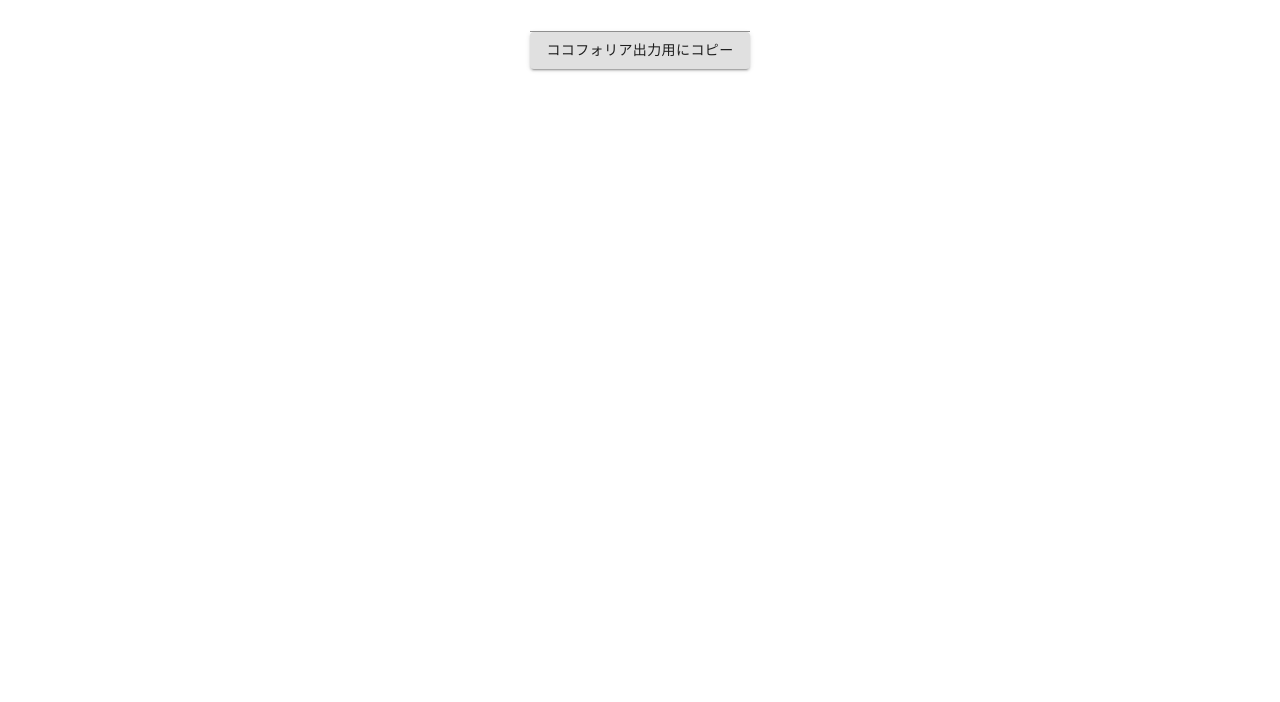
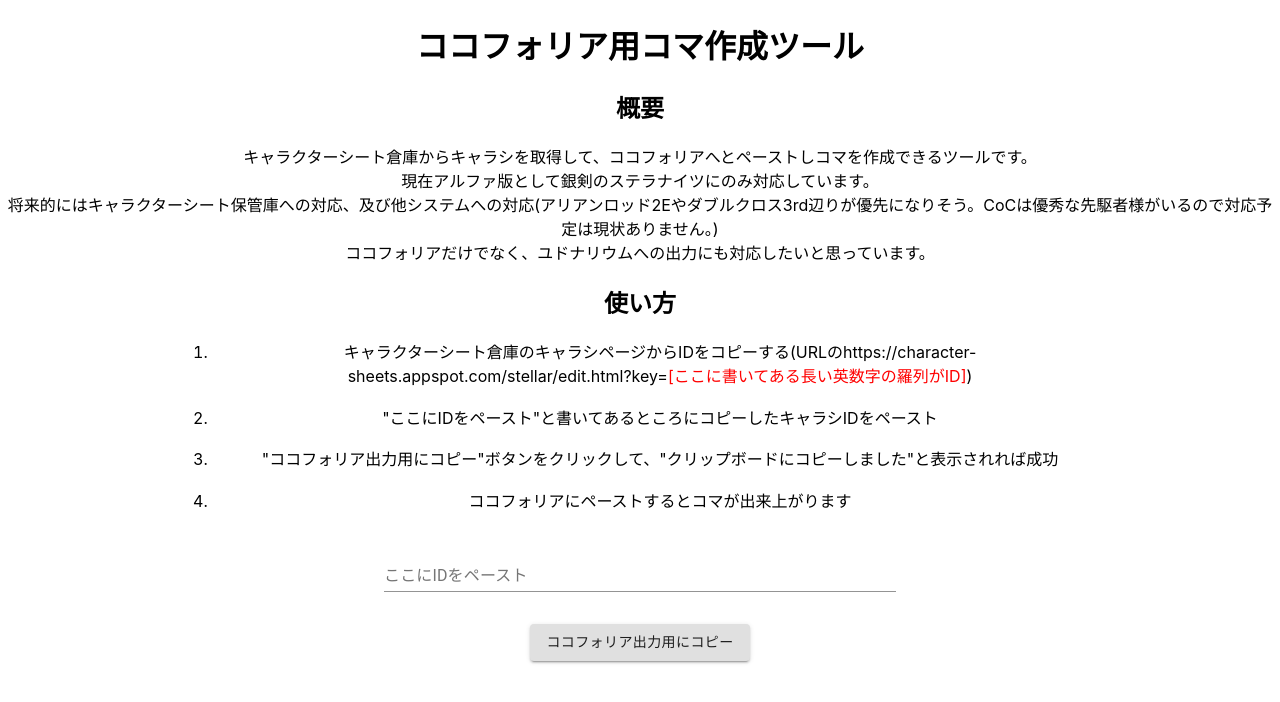
Before and after one commit to AmenoAtsuta/character-sheet-to-ccfolia, a React (Create React App) app: page / in a window 1280 px wide. Shown: the top 702 px of the page. Built offline with nearby package versions, Linux system fonts and the light colour scheme.

Commit message:
説明書き等を追加

```diff
--- a/src/App.tsx
+++ b/src/App.tsx
@@ -2,18 +2,50 @@
 import React, { useEffect, useState } from 'react';
 import fetchJsonp from "fetch-jsonp"
 import {Button, TextField} from '@material-ui/core';
+import { css } from '@emotion/react'
 import { styled } from '@mui/material/styles'
-import { createTheme } from "@material-ui/core/styles";
-import { ThemeProvider } from "@emotion/react";
+import { createTheme, ThemeProvider } from '@mui/material/styles';
+import {indigo, red} from '@mui/material/colors'
 import {ToStellarKnightsCcfolia} from "./to_charasheet_json/StellarKnights"
-import logo from './logo.svg';
 import './App.css';
-import { alertTitleClasses } from '@mui/material';
+
+const darkTheme=createTheme({
+  palette:{
+    mode: 'dark',
+  },
+  typography:{
+    fontFamily:[
+      "Noto Sans JP",
+      "Lato"
+    ].join(",")
+  }
+});
 
 const App:React.VFC=()=>{
   const [system,setSystem]=useState<string>("stellar")
   const [sheetId,setSheetId]=useState<string>("")
   const [resCharaSheet,setResCharaSheet]=useState({});
+
+  const inputForms=css`
+    margin: 2.5% 0;
+  `
+  const inputId=css`
+    width:40%;
+  `
+
+  const howToUseUl=css`
+    width:70%;
+    margin:0 auto;
+  `
+
+  const howToUseLi=css`
+    list-style-type:demical;
+    margin:2% 0;
+  `
+
+  const spanEmphasis=css`
+    color:red;
+  `
 
   useEffect(()=>{
     if(sheetId!=="" && system!==""){
@@ -29,15 +61,17 @@
             break
         }
       })
-      .catch(err=>console.log(err))
+      .catch((err)=>{
+        console.log(err)
+      })
   }
   },[sheetId,system])
 
-  const IdInputForm:React.VFC=()=>{
+  const InputForm:React.VFC=()=>{
     return (
-      <div>
+      <div css={inputForms}>
         <form>
-          <TextField variant="standard" onChange={idHandleChange} value={sheetId} />
+          <TextField variant="standard" label="ここにIDをペースト" onChange={idHandleChange} value={sheetId} css={inputId} />
         </form>
       </div>
     )
@@ -58,12 +92,29 @@
 
 
   return (
-    <div className="App">
-      <IdInputForm/>
-      <Button variant="contained" onClick={()=>copyCharaSheetJson()}>
-        ココフォリア出力用にコピー
-      </Button>
-    </div>
+    <ThemeProvider theme={darkTheme}>
+      <div className="App">
+        <h1>ココフォリア用コマ作成ツール</h1>
+        <h2>概要</h2>
+        <p>
+          キャラクターシート倉庫からキャラシを取得して、ココフォリアへとペーストしコマを作成できるツールです。<br/>
+          現在アルファ版として銀剣のステラナイツにのみ対応しています。<br/>
+          将来的にはキャラクターシート保管庫への対応、及び他システムへの対応(アリアンロッド2Eやダブルクロス3rd辺りが優先になりそう。CoCは優秀な先駆者様がいるので対応予定は現状ありません。)<br/>
+          ココフォリアだけでなく、ユドナリウムへの出力にも対応したいと思っています。
+        </p>
+        <h2>使い方</h2>
+        <ul css={howToUseUl}>
+          <li css={howToUseLi}>キャラクターシート倉庫のキャラシページからIDをコピーする(URLのhttps://character-sheets.appspot.com/stellar/edit.html?key=<span css={spanEmphasis}>[ここに書いてある長い英数字の羅列がID]</span>)</li>
+          <li css={howToUseLi}>"ここにIDをペースト"と書いてあるところにコピーしたキャラシIDをペースト</li>
+          <li css={howToUseLi}>"ココフォリア出力用にコピー"ボタンをクリックして、"クリップボードにコピーしました"と表示されれば成功</li>
+          <li css={howToUseLi}>ココフォリアにペーストするとコマが出来上がります</li>
+        </ul>
+        <InputForm/>
+        <Button variant="contained" onClick={()=>copyCharaSheetJson()}>
+          ココフォリア出力用にコピー
+        </Button>
+      </div>
+    </ThemeProvider>
   );
 }
 
```
